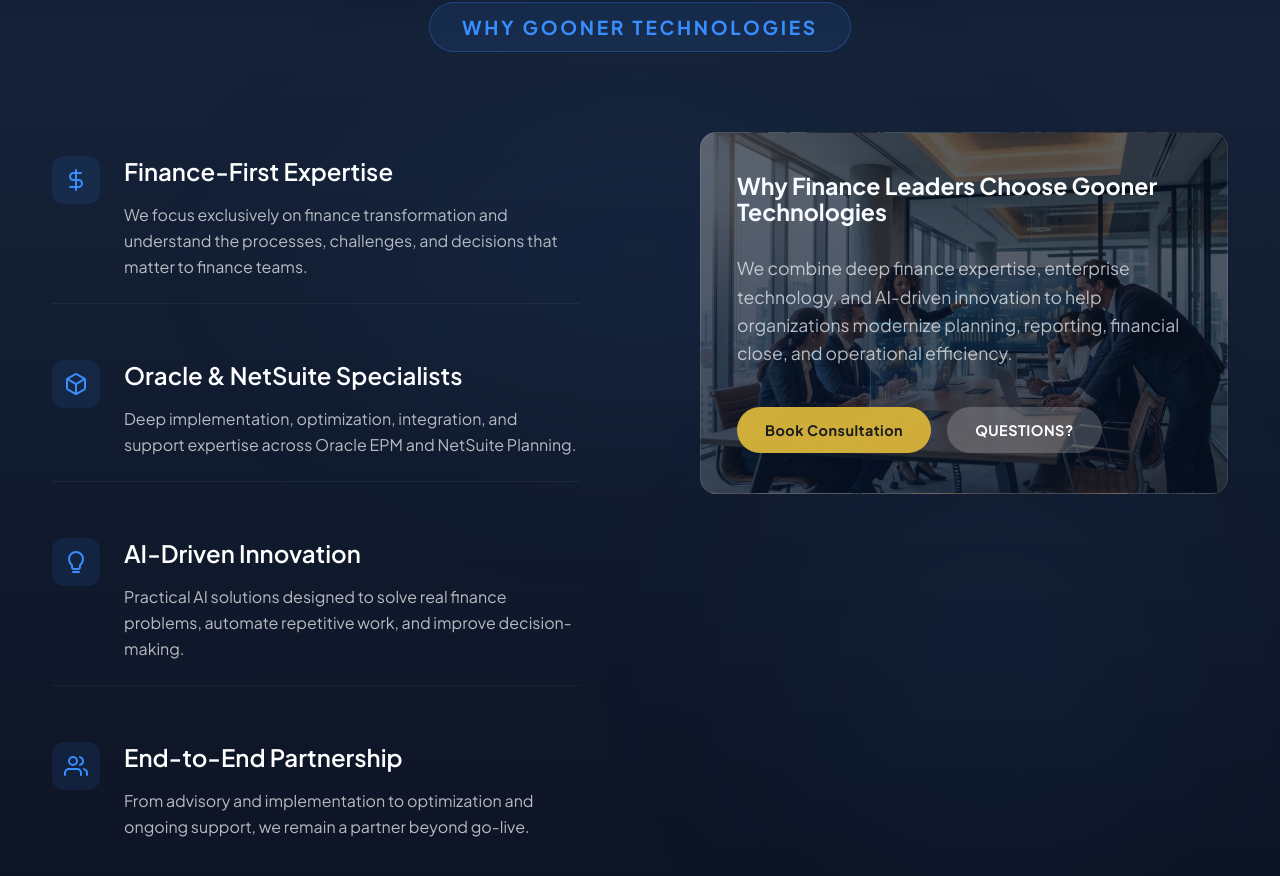
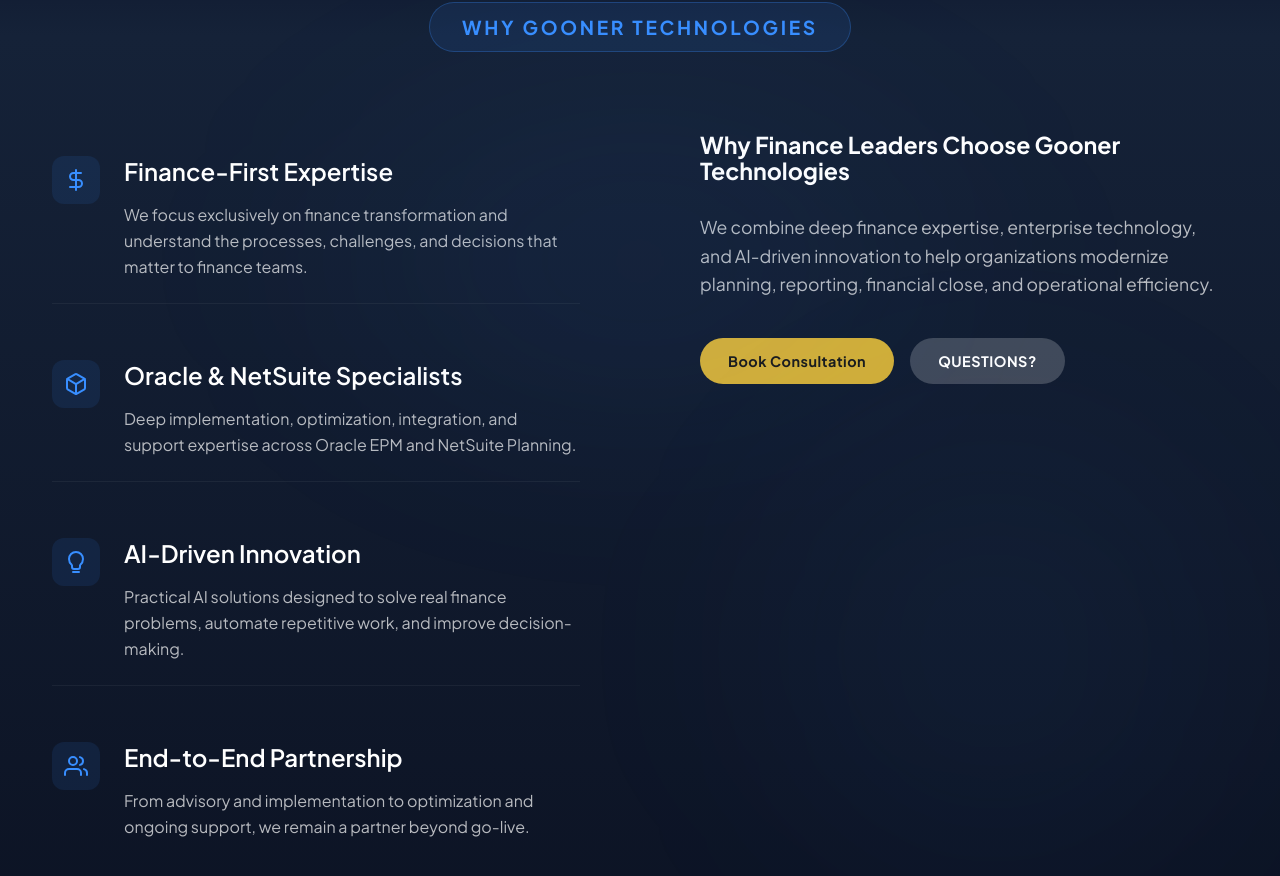
Before and after one commit to Harshit-1309/Gooner_tech, a React (Vite) app: page / in a window 1280 px wide. Shown: the part 4028-4904 px from the top of the page. Built offline with nearby package versions, Linux system fonts and the light colour scheme; the HTML template or start-up script is replaced by a standard one.

Commit message:
revert: Remove background photo from Why Gooner Technologies card

```diff
--- a/src/components/AboutSection.jsx
+++ b/src/components/AboutSection.jsx
@@ -1,6 +1,5 @@
 import { useCallback } from 'react';
 import { Link } from 'react-router-dom';
-import challengesPhoto from '../assets/challenges_photo.jpg';
 
 const DIFFERENTIATORS = [
   {
@@ -86,17 +85,7 @@
 
         {/* RIGHT COLUMN: STICKY HEADING */}
         <div className="sticky-header-column">
-          <div
-            className="sticky-header-content"
-            style={{
-              backgroundImage: `linear-gradient(rgba(6, 16, 34, 0.65), rgba(6, 16, 34, 0.75)), url(${challengesPhoto})`,
-              backgroundSize: 'cover',
-              backgroundPosition: 'center',
-              borderRadius: '16px',
-              padding: '40px 36px',
-              border: '1px solid rgba(255, 255, 255, 0.1)'
-            }}
-          >
+          <div className="sticky-header-content">
             <h2 className="sticky-main-title">Why Finance Leaders Choose Gooner Technologies</h2>
             <p className="sticky-main-desc">
               We combine deep finance expertise, enterprise technology, and AI-driven innovation to help
```
